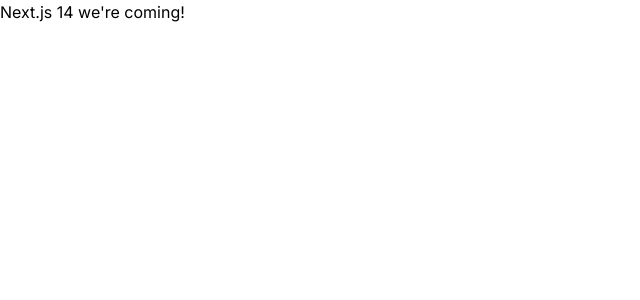
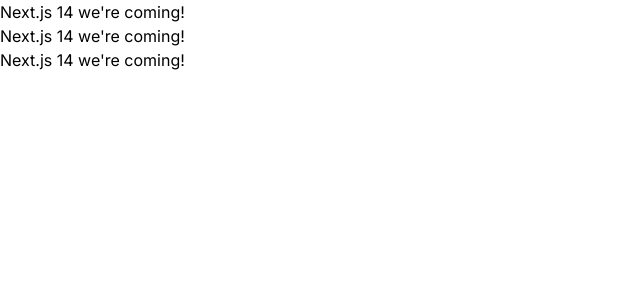
Before and after one commit to TheRobBrennan/ultimate-nextjs-stack-overflow, a Next.js app: page / in a window 1280 px wide. Shown: the top 300 px of the page, without its empty margins (0-640 px from the left). Built offline with nearby package versions, Linux system fonts and the light colour scheme.

Commit message:
Default page now displays example h1, h2, and h3 bold styles

```diff
--- a/app/page.tsx
+++ b/app/page.tsx
@@ -2,6 +2,8 @@ export default function Home() {
   return (
     <div>
       <h1 className="h1-bold">Next.js 14 we&apos;re coming!</h1>
+      <h2 className="h2-bold">Next.js 14 we&apos;re coming!</h2>
+      <h3 className="h3-bold">Next.js 14 we&apos;re coming!</h3>
     </div>
   );
 }
```
